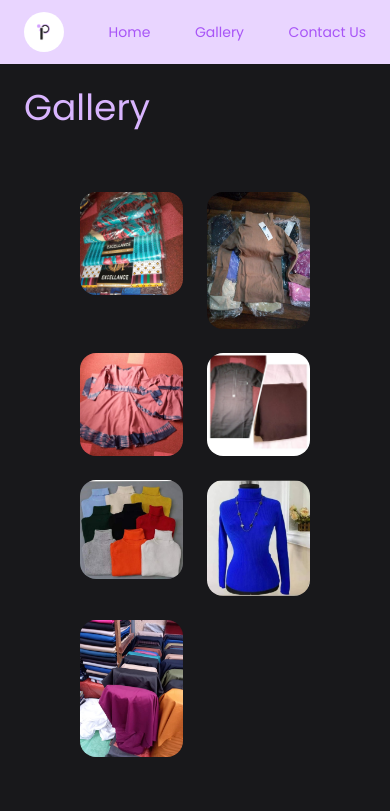
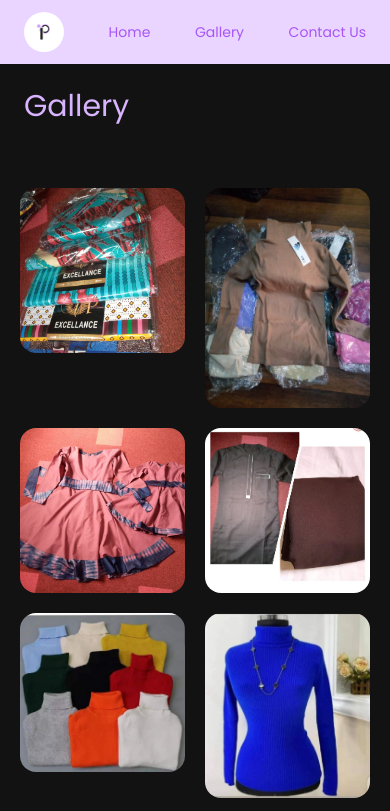
Before and after one commit to aosasona/iphid, a React (Create React App) app: page /gallery in a window 390 px wide. Shown: the top 811 px of the page. Built offline with nearby package versions, Linux system fonts and the light colour scheme.

Commit message:
Updated with Gitro

```diff
--- a/src/assets/style.css
+++ b/src/assets/style.css
@@ -674,6 +674,10 @@ Ensure the default browser behavior of the `hidden` attribute.
   gap: 1.5rem;
 }
 
+.gap-5{
+  gap: 1.25rem;
+}
+
 .overflow-x-hidden{
   overflow-x: hidden;
 }
@@ -804,6 +808,11 @@ Ensure the default browser behavior of the `hidden` attribute.
 .px-0{
   padding-left: 0px;
   padding-right: 0px;
+}
+
+.px-8{
+  padding-left: 2rem;
+  padding-right: 2rem;
 }
 
 .pb-6{
@@ -1123,6 +1132,11 @@ Ensure the default browser behavior of the `hidden` attribute.
     padding-right: 3rem;
   }
 
+  .sm\:px-20{
+    padding-left: 5rem;
+    padding-right: 5rem;
+  }
+
   .sm\:pl-0{
     padding-left: 0px;
   }
--- a/src/components/Gallery.js
+++ b/src/components/Gallery.js
@@ -12,11 +12,11 @@ import img12 from '../assets/img/12.JPG'
 export default class Gallery extends Component {
   render() {
     return (
-    <div className='bg-zinc-900'>
+    <div>
         <Nav />
-        <h1 className='text-purple-300 p-6 text-4xl sm:text-5xl'>Gallery</h1>
-        <div className='px-20 my-10'>
-        <div className='grid grid-cols-2 gap-6 sm:gap-4 sm:grid-cols-3 xl:grid-cols-4'>
+        <h1 className='text-purple-300 p-6 text-3xl sm:text-5xl'>Gallery</h1>
+        <div className='px-5 sm:px-20 my-10'>
+        <div className='grid grid-cols-2 gap-5 sm:gap-4 sm:grid-cols-3 xl:grid-cols-4'>
 
         <img src={img6} className='rounded-2xl w-full'/>
         <img src={img12} className='rounded-2xl w-full'/>
```
Also changed, not shown: 1 other file (tests, documents, lock files or other folders).
